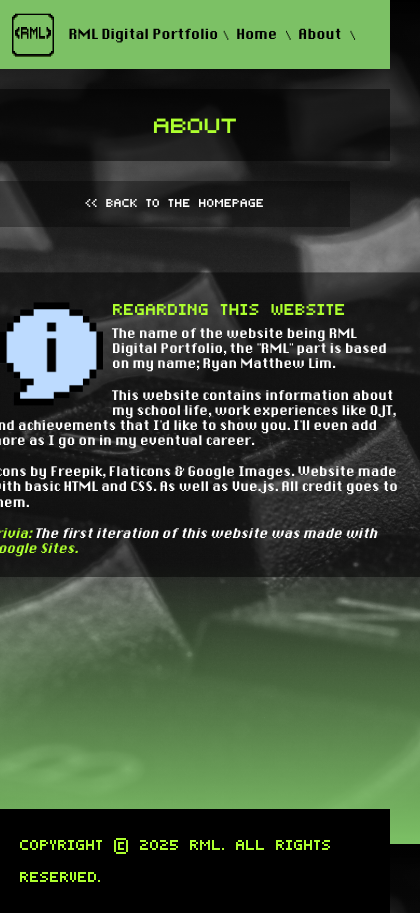
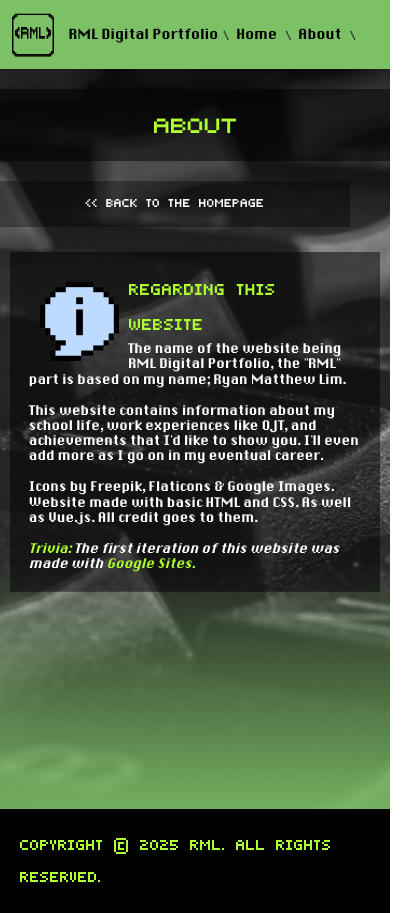
Before and after one commit to yoRyan60/RML-Digital-Portfolio, a Vue app: page /About in a window 390 px wide. Shown: the whole page, 420 px wide, since content can reach past the window. Built offline with nearby package versions, Linux system fonts and the light colour scheme.

Commit message:
Mobile responsiveness fix (Continued...)

```diff
--- a/src/assets/homepage&maindesign.css
+++ b/src/assets/homepage&maindesign.css
@@ -161,6 +161,10 @@ article:hover .selector{
   display: inline-block;
 }
 
+.text-wrapper{
+  word-wrap: normal;
+}
+
 /* Typing effect for the greeting title on the homepage. */
 .typewritter-effect{
   font-size: 24px;
--- a/src/assets/mobileview.css
+++ b/src/assets/mobileview.css
@@ -89,9 +89,9 @@
     gap: 20px;
     padding: 20px;
     display: flex;
-    max-width: 450px;
+    max-width: 95%;
     height: 100%;
-    margin: 20px;
+    margin: 30px;
     background-color: rgba(0, 0, 0, 0.50);
     justify-self: center;
     animation:
@@ -217,9 +217,9 @@
   gap: 20px;
   padding: 20px;
   display: flex;
-  width: 800px;
+  width: 95%;
   height: 100%;
-  margin: 50px;
+  margin: 30px;
   background-color: rgba(0, 0, 0, 0.50);
   justify-self: center;
   text-align: left;
--- a/src/components/AcademicWork.vue
+++ b/src/components/AcademicWork.vue
@@ -69,11 +69,12 @@ export default {
                     <p class="container-description-text">
                         Here's some screenshots of said statistics displaying their respective data:
                     </p>
+                    <br>
                 </div>
             </article>
         </div>
         <div class="container-description">
-            <article class="imagecontainer">
+            <div class="imagecontainer">
                 <img src="/src/assets/images/AcademicWork_images/statistics1.jpg" alt="statistic image 1">
                 <img src="/src/assets/images/AcademicWork_images/statistics2.jpg" alt="statistic image 2">
                 <img src="/src/assets/images/AcademicWork_images/statistics3.jpg" alt="statistic image 3">
@@ -83,7 +84,7 @@ export default {
                 <img src="/src/assets/images/AcademicWork_images/statistics7.jpg" alt="statistic image 7">
                 <img src="/src/assets/images/AcademicWork_images/statistics8.jpg" alt="statistic image 8">
                 <img src="/src/assets/images/AcademicWork_images/statistics6.jpg" alt="statistic image 6">
-            </article>
+            </div>
         </div>
         <div class="container-description" style="text-align: left;">
             <article>
```
